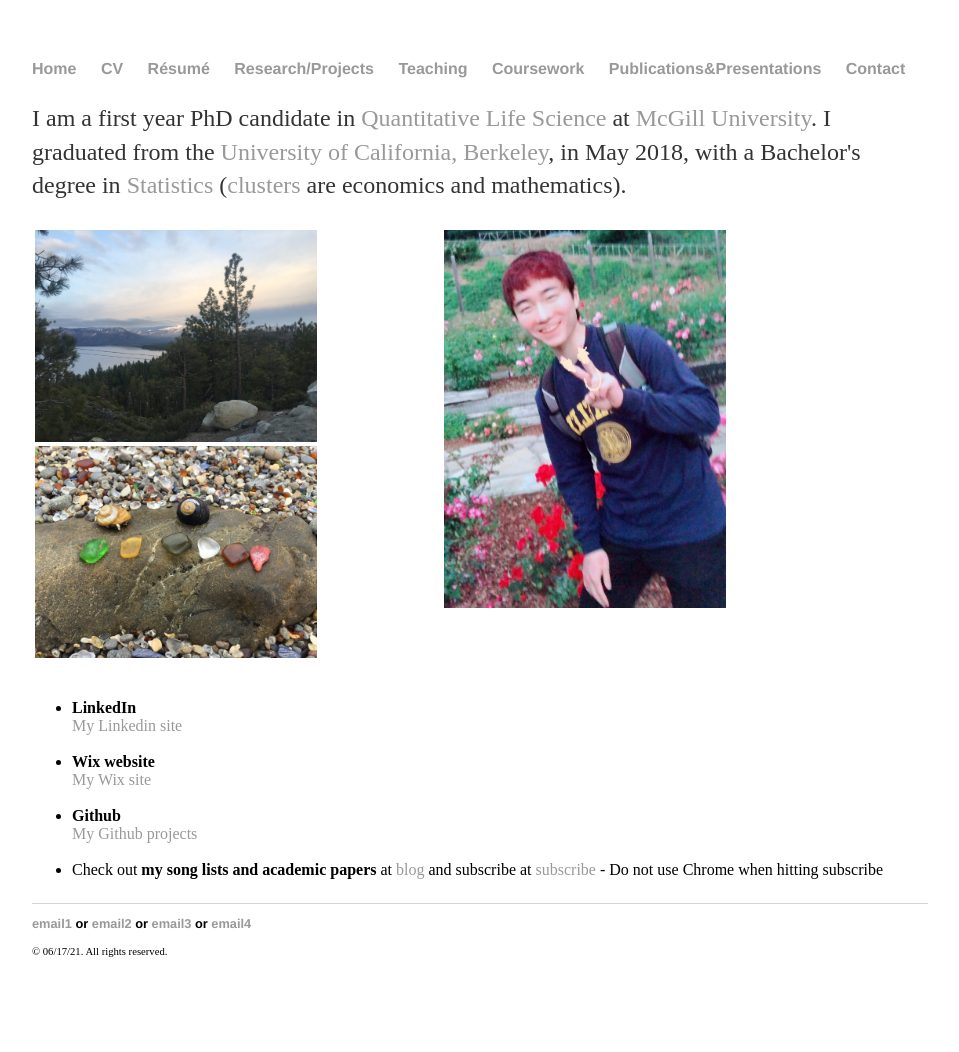
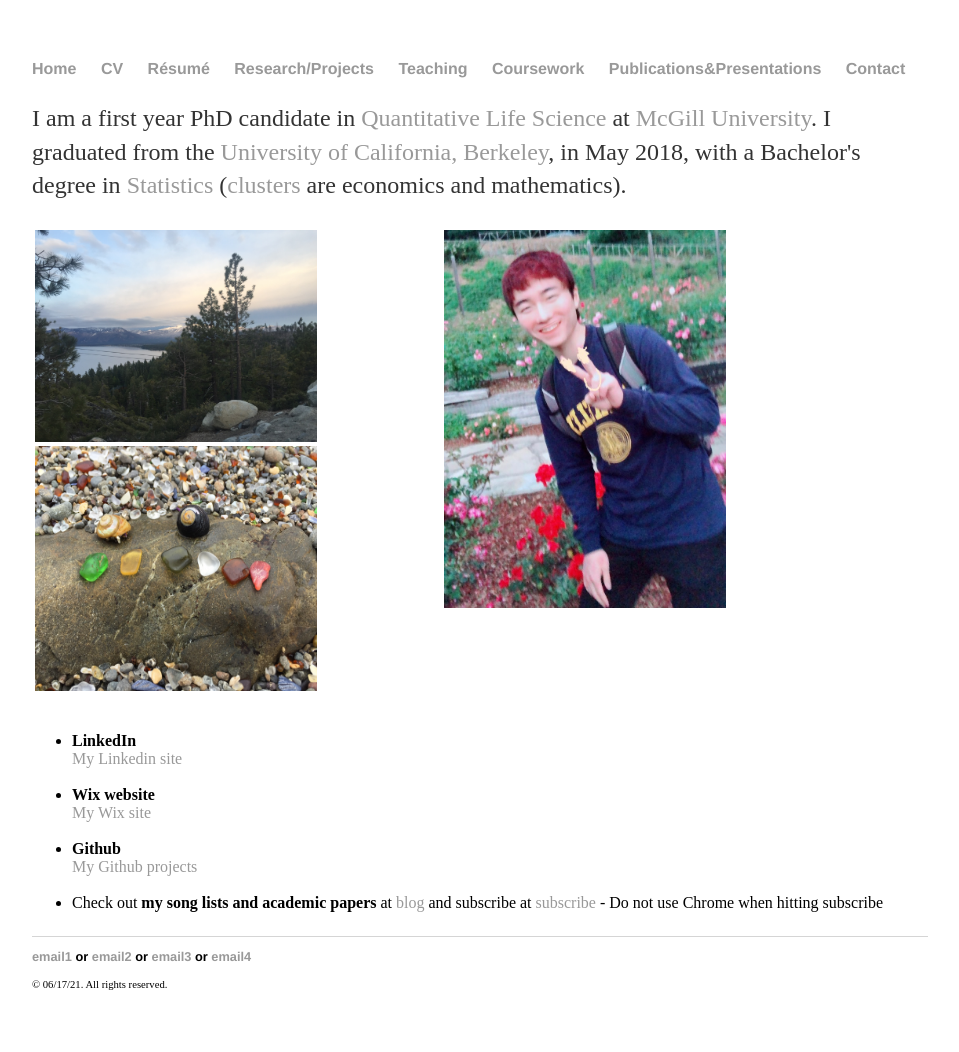
Before and after one commit to yjkweon24/yjkweon24.github.io, a Jekyll site: the page built from index.html, in a window 1280 px wide. Shown: the whole page, without its empty margins (160-1119 px from the left). Built offline with Jekyll 4.4.1, drawn with Linux system fonts in a browser that asks for light colours; before the commit the page ends 1019 px from its top, so only the background shows below that.

Commit message:
Update index.html

```diff
--- a/index.html
+++ b/index.html
@@ -16,7 +16,7 @@ title: Jin Kweon
 <div class="row">
   <div class="column">
     <img src="images/3.jpeg" alt="Beautiful pic. Isn't it?" style="width:70%;height:42%">
-    <img src="images/4.jpeg" alt="Beautiful pic. Isn't it?" style="width:70%;height:42%">
+    <img src="images/4.jpeg" alt="Beautiful pic. Isn't it?" style="width:70%;height:245px">
   </div>
   <div class="column">
     <img src="images/5.jpeg" alt="Me in somewhere" style="width:70%;height:50%">
```
